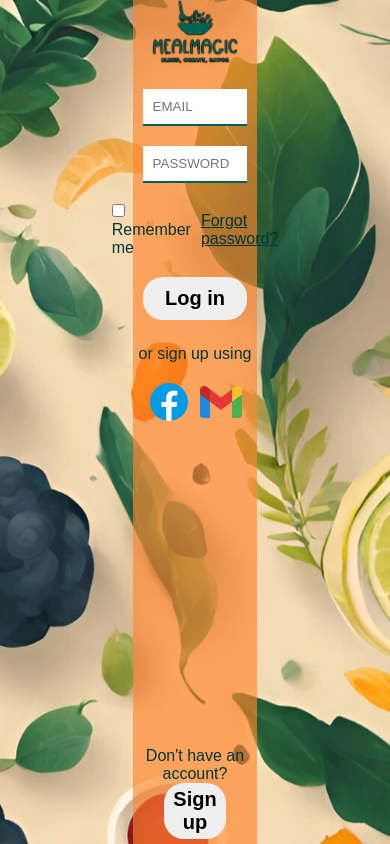
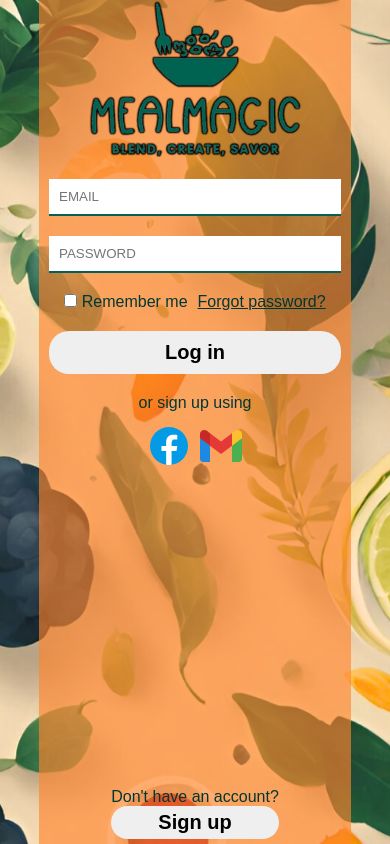
Before and after one commit to Kasy00/WDPAI-project, a PHP site: page / in a window 390 px wide. Run offline with PHP 8.4, Linux system fonts and the light colour scheme; some web fonts are replaced.

Commit message:
Added media queries for responsiveness

```diff
--- a/public/css/style.css
+++ b/public/css/style.css
@@ -196,3 +196,19 @@
     font-weight: bold;
     transition: all 0.7s ease;
 }
+
+@media only screen and (max-width: 768px) {
+    .card {
+      width: 80%;
+    }
+
+    .front,
+    .back {
+      gap: 1rem;
+    }
+
+    #login-btn,
+    #signup-btn {
+      width: 100%;
+    }
+  }
```
